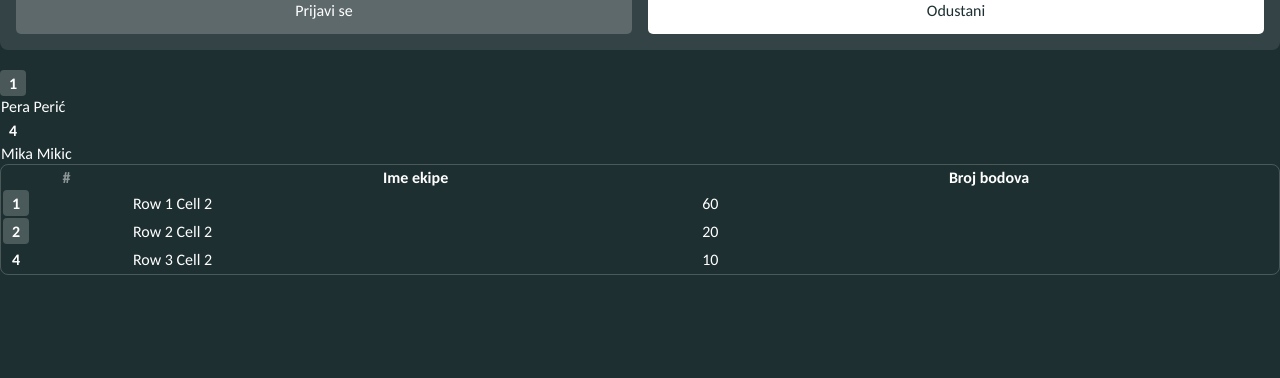
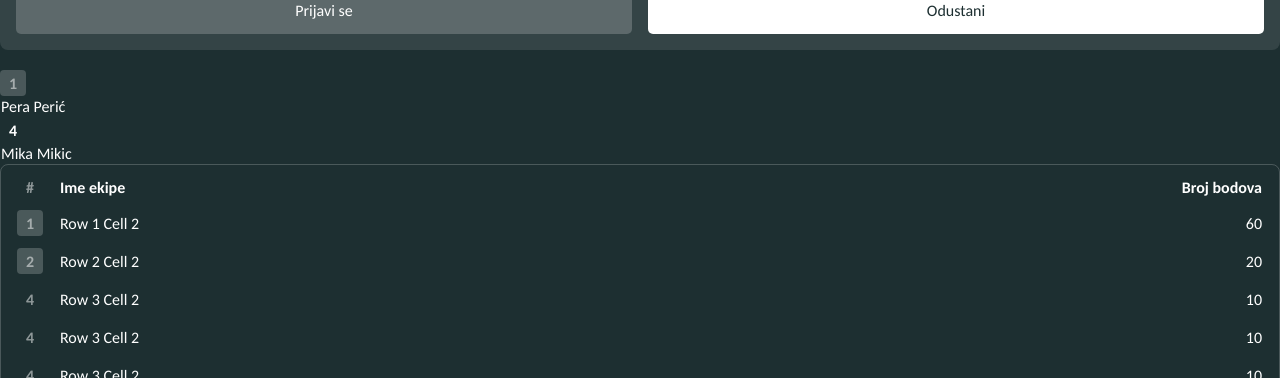
Before and after one commit to lovretomic/peta-kviz-app, a React (Vite) app: page /test in a window 1280 px wide. Shown: the part 422-800 px from the top of the page. Built offline with nearby package versions, Linux system fonts and the light colour scheme.

Commit message:
changed leaderboard style

```diff
--- a/src/components/Leaderboard/Leaderboard.module.scss
+++ b/src/components/Leaderboard/Leaderboard.module.scss
@@ -1,6 +1,7 @@
 .leaderboard {
   width: 100%;
-  border-collapse: seperate;
+  border-collapse: separate;
+  border-spacing: 16px 12px;
   border: rgba(white, 0.2) solid 1px;
   border-radius: 8px;
   overflow: hidden;
@@ -12,7 +13,21 @@
   font-size: 16px;
   font-weight: 700;
 }
-.th:first-child {
+
+td:first-child,
+th:first-child {
   color: rgba(white, 0.5);
-  width: 10%;
+  text-align: center;
+  width: 24px;
+  white-space: nowrap;
 }
+
+td:nth-child(2),
+th:nth-child(2) {
+  text-align: left;
+}
+
+td:nth-child(3),
+th:nth-child(3) {
+  text-align: right;
+}
--- a/src/pages/TestPage/TestPage.tsx
+++ b/src/pages/TestPage/TestPage.tsx
@@ -40,6 +40,12 @@ const TestPage = () => {
             { rank: 1, name: "Row 1 Cell 2", score: 60 },
             { rank: 2, name: "Row 2 Cell 2", score: 20 },
             { rank: 4, name: "Row 3 Cell 2", score: 10 },
+            { rank: 4, name: "Row 3 Cell 2", score: 10 },
+            { rank: 4, name: "Row 3 Cell 2", score: 10 },
+            { rank: 4, name: "Row 3 Cell 2", score: 10 },
+            { rank: 4, name: "Row 3 Cell 2", score: 10 },
+            { rank: 4, name: "Row 3 Cell 2", score: 10 },
+            { rank: 4, name: "Row 3 Cell 2", score: 10 },
           ]}
         />
       </div>
```
